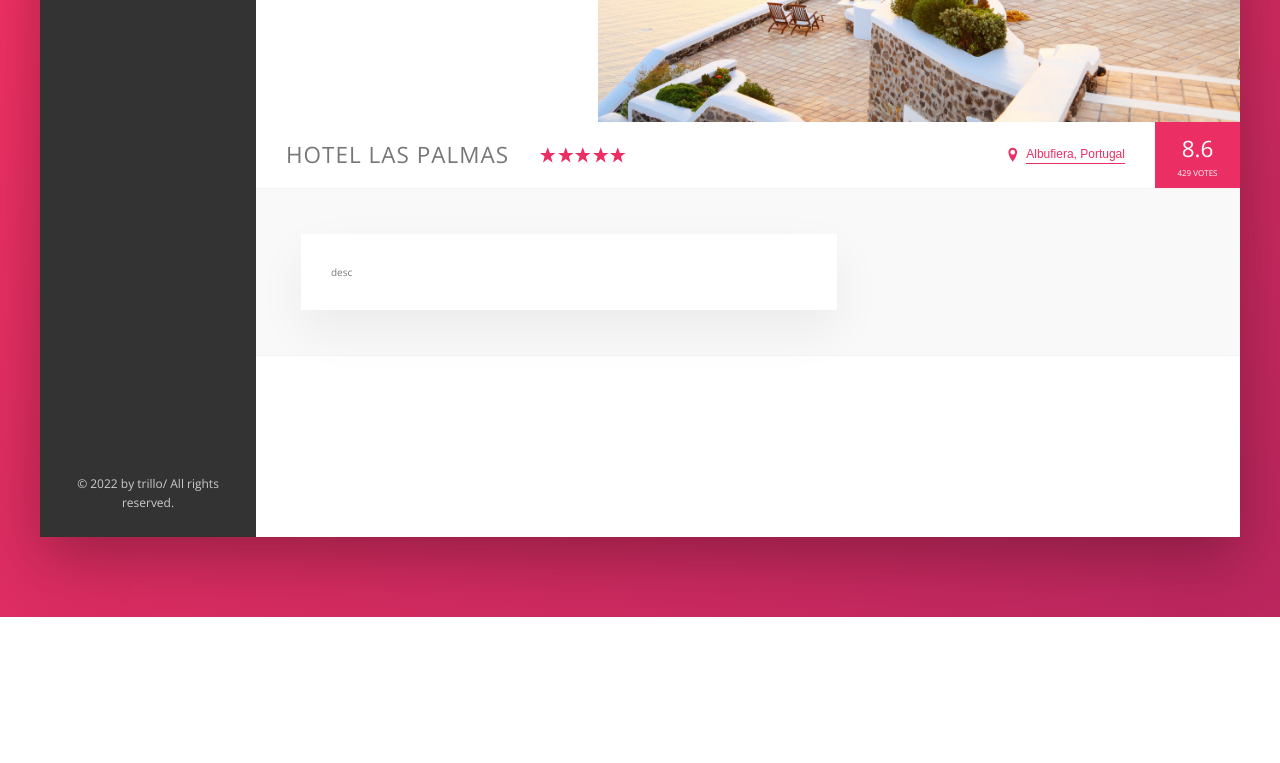
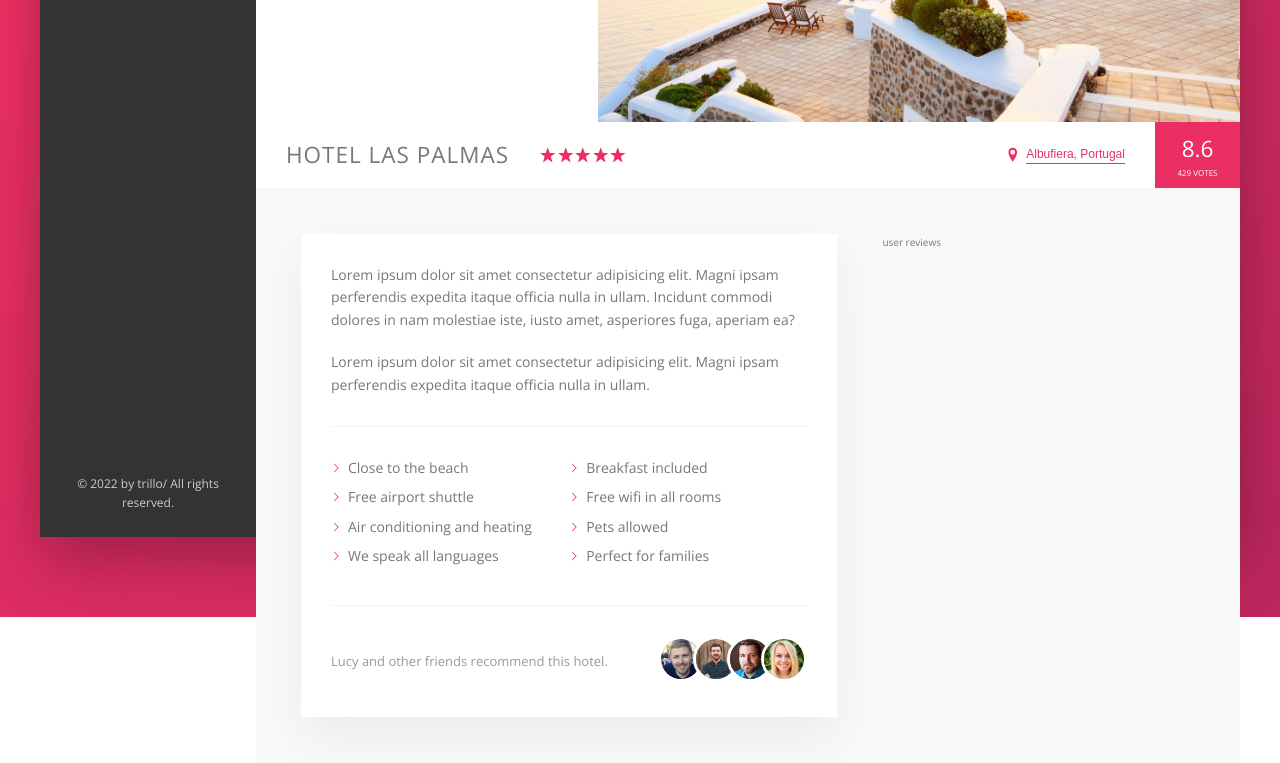
Before and after one commit to Daniel-Maslyanikov/Trillo, a website: page index.html in a window 1280 px wide. Shown: the part 413-1176 px from the top of the page. Before the commit the page ends 1030 px from the top, so only its background shows below. Drawn offline with nearby package versions, Linux system fonts and the light colour scheme.

Commit message:
complete description section

```diff
--- a/index.html
+++ b/index.html
@@ -133,11 +133,37 @@
 
 					<div class="detail">
 						<div class="description">
-							desc
+							<p class="paragraph">
+								Lorem ipsum dolor sit amet consectetur adipisicing elit. Magni ipsam perferendis expedita itaque officia nulla in ullam. Incidunt commodi dolores in nam molestiae iste, iusto amet, asperiores fuga, aperiam ea?
+							</p>
+							<p class="paragraph">
+								Lorem ipsum dolor sit amet consectetur adipisicing elit. Magni ipsam perferendis expedita itaque officia nulla in ullam.
+							</p>
+							<ul class="list">
+								<li class="list__item">Close to the beach</li>
+								<li class="list__item">Breakfast included</li>
+								<li class="list__item">Free airport shuttle</li>
+								<li class="list__item">Free wifi in all rooms</li>
+								<li class="list__item">Air conditioning and heating</li>
+								<li class="list__item">Pets allowed</li>
+								<li class="list__item">We speak all languages</li>
+								<li class="list__item">Perfect for families</li>
+							</ul>
+							<div class="recommend">
+								<p class="recommend__count">
+									Lucy and other friends recommend this hotel.
+								</p>
+								<div class="recommend__friends">
+									<img src="img/user-3.jpg" alt="Firend 1" class="recommend__photo">
+									<img src="img/user-4.jpg" alt="Firend 2" class="recommend__photo">
+									<img src="img/user-5.jpg" alt="Firend 2" class="recommend__photo">
+									<img src="img/user-6.jpg" alt="Firend 4" class="recommend__photo">
+								</div>
+							</div>
 						</div>
 
 						<div class="user-reviews">
-
+							user reviews
 						</div>
 					</div>
         </main>
--- a/sass/_base.scss
+++ b/sass/_base.scss
@@ -13,6 +13,7 @@
 	--color-grey-dark-3: #999;
 
 	--shadow-dark: 0 2rem 6rem rgba(0,0,0,.3);
+	--shadow-light: 0 2rem 5rem rgba(0,0,0,0.06);
 
 	--line: 1px solid var(--color-grey-light-2);
 }
--- a/sass/_components.scss
+++ b/sass/_components.scss
@@ -302,3 +302,73 @@
 		box-shadow: none;
 	}
 }
+
+
+// PARAGRAPH
+.paragraph:not(:last-of-type) {
+	margin-bottom: 2rem;
+}
+
+
+// LIST
+.list {
+	list-style: none;
+	margin: 3rem 0;
+	padding: 3rem 0;
+	border-top: var(--line);
+	border-bottom: var(--line);
+
+	display: flex;
+	flex-wrap: wrap;
+
+	&__item {
+		flex: 0 0 50%;
+		margin-bottom: 0.7rem;
+	}
+
+	&__item::before {
+		content: '';
+		display: inline-block;
+		height: 1rem;
+		width: 1rem;
+		margin-right: .7rem;
+
+		background-color: var(--color-primary);
+		-webkit-mask-image: url(../img/chevron-thin-right.svg);
+		-webkit-mask-size: cover;
+		mask-image: url(../img/chevron-thin-right.svg);
+		mask-size: cover;
+
+		//background-image: url(../img/chevron-thin-right.svg);
+	}
+}
+
+
+// RECOMMEND
+.recommend {
+	font-size: 1.3rem;
+	color: var(--color-grey-dark-3);
+
+	display: flex;
+	align-items: center;
+
+	&__count {
+		margin-right: auto;
+	}
+
+	&__friends {
+
+	}
+
+	&__photo {
+		box-sizing: content-box;
+		height: 4rem;
+		width: 4rem;
+		border-radius: 50%;
+		border: 3px solid #fff;
+
+		&:not(:last-child) {
+			margin-right: -1.5rem;
+		}
+	}
+}
--- a/sass/_layout.scss
+++ b/sass/_layout.scss
@@ -49,8 +49,9 @@
 }
 
 .description {
+	font-size: 1.4rem;
 	background-color: #fff;
-	box-shadow: 0 2rem 5rem rgba(0,0,0,.06);
+	box-shadow: var(--shadow-light);
 	padding: 3rem;
 	flex: 0 0 60%;
 	margin-right: 4.5rem;
```
Also changed, not shown: css/style.css, 1 other file.
